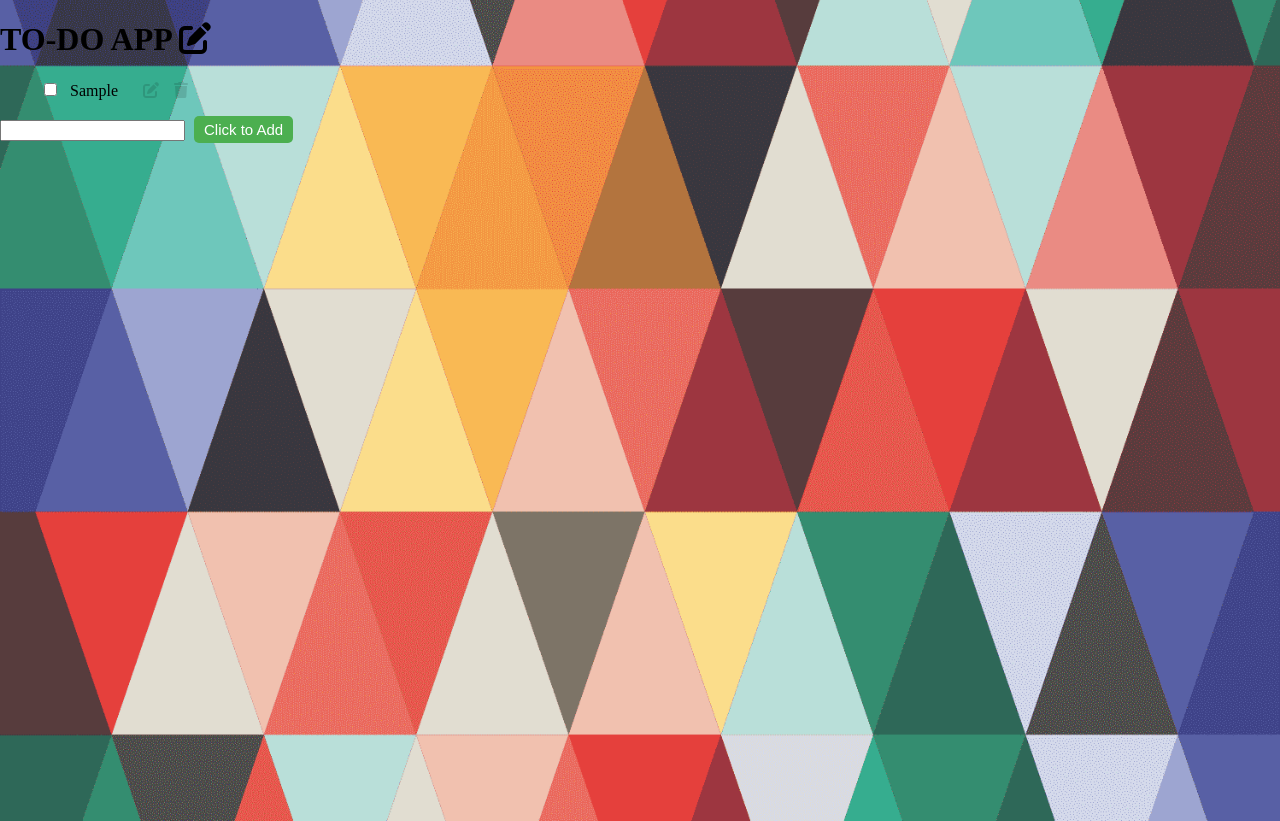
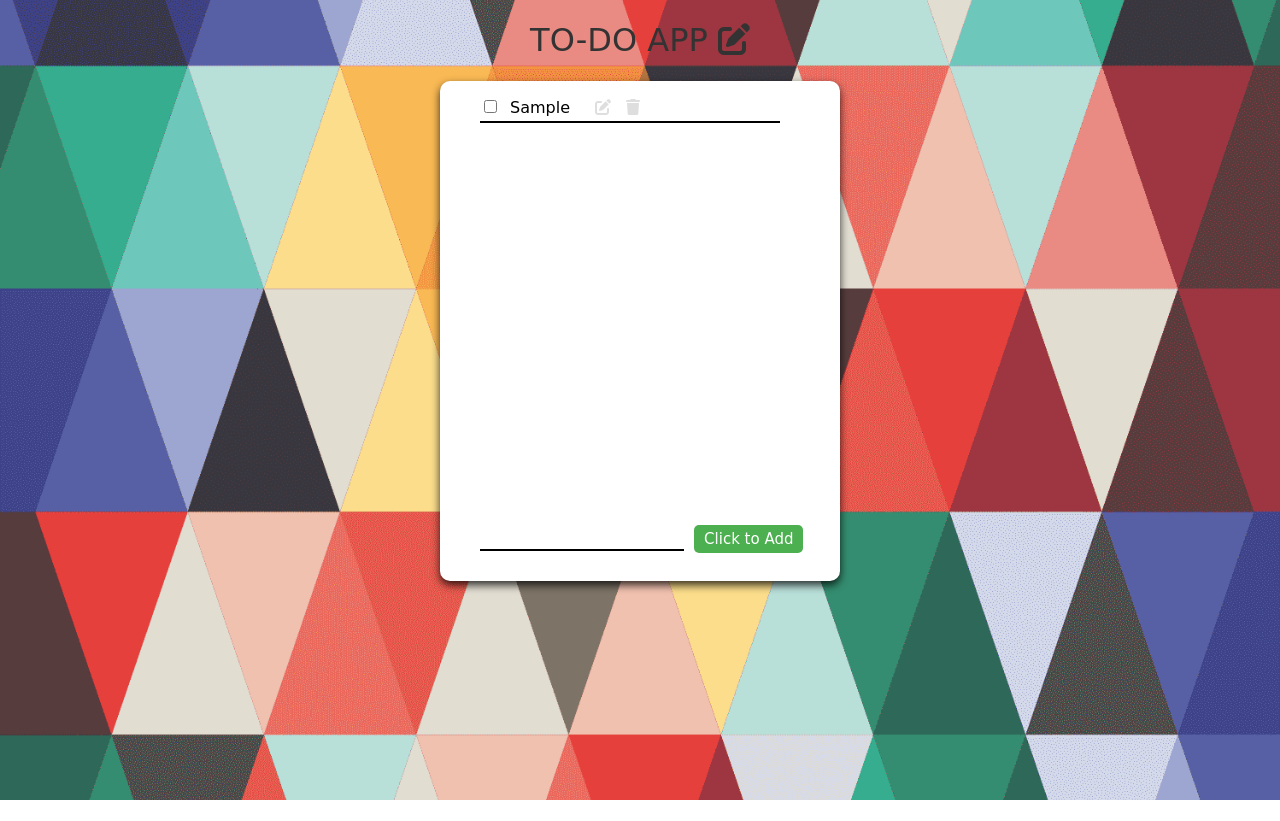
Before and after one commit to RhemaBassey/to-do-app, a plain HTML site: page index.html in a window 1280 px wide. Both pictures are taken after typing "Sample" into the empty fields and a click on the button "Click to Add". After the commit the page ends 800 px from the top, so only its background shows below. Drawn offline with Linux system fonts and the light colour scheme; a web font is replaced by a local one.

Commit message:
stylize to-do app

```diff
--- a/index.html
+++ b/index.html
@@ -6,30 +6,37 @@
     <title>To-Do App</title>
 
     <link rel="stylesheet" href="style.css" />
+    <link rel="preconnect" href="https://fonts.googleapis.com" />
+    <link rel="preconnect" href="https://fonts.gstatic.com" crossorigin />
+    <link
+      href="https://fonts.googleapis.com/css2?family=Shadows+Into+Light+Two&display=swap"
+      rel="stylesheet"
+    />
   </head>
   <body>
-    <h1>TO-DO APP <i class="fas fa-edit"></i></h1>
+    <h1 class="heading">TO-DO APP <i class="fas fa-edit"></i></h1>
 
     <!-- <i class="fas-light fas-pen-to-square"></i> -->
-
-
-
-    <div>
-
-      <ul id="taskList">
-
-      </ul>
+    <div class="card">
+      <div class="scroll-wrapper">
+        <div>
+          <ul id="taskList"></ul>
+        </div>
+      </div>
+      <div>
+        <form action="submit" id="inputSection" class="form">
+          <input type="text" class="underline-input" id="task" />
+          <button class="btn2">Click to Add</button>
+        </form>
+        <button id="deleteBtn" onclick="deleteItems()" class="hide"></button>
+      </div>
     </div>
 
+    <script src="index.js"></script>
 
-    <form action="submit" id="inputSection" class="form">
-      <input type="text" id="task"/>
-      <button class="btn2">Click to Add</button>
-    </form>
-      <button id="deleteBtn" onclick="deleteItems()" class="hide">Delete</button>
-
-    <script src="index.js"></script>
-    <script src="https://kit.fontawesome.com/69e9875501.js" crossorigin="anonymous"></script>
-
+    <script
+      src="https://kit.fontawesome.com/69e9875501.js"
+      crossorigin="anonymous"
+    ></script>
   </body>
 </html>
--- a/index.js
+++ b/index.js
@@ -37,7 +37,7 @@ document
     entry.innerHTML += `<li id="${index}"><input
       onclick="toggleCrossOut(${index})" type="checkbox"><span class="content">${
       task.value
-    }${sideIcons(index)}</span></li>`;
+    }${sideIcons(index)}</span><hr></li>`;
     // }
 
     task.value = "";
@@ -114,7 +114,7 @@ function editMode(index) {
   const content = getContent(index);
   uneditedText = content.innerText;
 
-  content.innerHTML = `<br><textarea>${content.innerText}</textarea>`;
+  content.innerHTML = `<br><textarea rows="4" cols="50">${content.innerText}</textarea>`;
 
     //Cancel button
     const cancelBtn = document.createElement("button");
@@ -146,9 +146,9 @@ function toggleCrossOut(n) {
   // this toggles the hide class, only if you go from 0 to 1 or 1 to 0
   if (crossedItems().length > 0) {
     deleteBtn.classList.remove("hide");
-    deleteBtn.innerHTML = `Delete (${
+    deleteBtn.innerHTML = `<i class="fas fa-trash"></i> (${
       crossedItems().length
-    }) <i class="fas fa-trash"></i>`;
+    })`;
   } else {
     deleteBtn.classList.add("hide");
   }
@@ -211,7 +211,10 @@ function popUpWindow(index) {
 function deleteItems(index) {
   if (index == null) {
     crossedItems().forEach(function (item) {
-      item.remove();
+      setTimeout(() => {
+        item.remove();
+      }, 1000);
+      item.classList.add("fade");
       deleteBtn.classList.add("hide");
     });
   } else {
--- a/style.css
+++ b/style.css
@@ -1,18 +1,17 @@
-
-
-#cancelPopup, .cancelBtn{
+#cancelPopup,
+.cancelBtn {
   background-color: #1e90ff;
 }
-#cancelPopup:hover, .cancelBtn:hover {
+#cancelPopup:hover,
+.cancelBtn:hover {
   background-color: #1a7bd9; /* Darker red on hover */
 }
 
-#cancelPopup:active, .cancelBtn:active{
+#cancelPopup:active,
+.cancelBtn:active {
   background-color: #1664b2; /* Even darker red on click */
   transform: scale(0.98); /* Slightly shrink on click */
 }
-
-
 
 #deletePopup {
   background-color: #e63946; /* Red background */
@@ -27,25 +26,64 @@
   transform: scale(0.98); /* Slightly shrink on click */
 }
 
+.card{
+  background-color: #ffffff;      /* White card background */
+  border-radius: 10px;            /* Rounded corners */
+  box-shadow: 0 4px 8px rgba(0, 0, 0, 0.8); /* Soft shadow */
+  overflow:hidden;               /* Rounded corners for images */
+  height: 500px;
+   width: 400px;                   /* Fixed width for cards */
+  display: flex;
+  flex-direction: column;         /* Stack content vertically */
+  transition: transform 0.3s;     /* Smooth hover effect */
+  box-sizing: border-box;
+}
 
+.scroll-wrapper {
+  height: 100%;                      /* Allows the inner content to scroll */
+  overflow-y: auto;                  /* Apply scrolling only to this wrapper */
+}
+
+.content:hover {
+  color: #4caf50;
+}
 
 .crossed-out {
   text-decoration: line-through;
+  color: blue;
 }
+.crossed-out:hover {
+  color: blue;
+}
+
 .form {
   display: inline-block;
+}
+.fade{
+  opacity: 0;
 }
 .hide {
   display: none;
 }
 
+.heading {
+  color: #333;
+  display: inline;
+}
+
+.heading:hover {
+  color: #4caf50;
+}
+
 .icon {
   opacity: 0.125;
   padding-left: 15px;
+  color: black;
 }
 
 .icon:hover {
   opacity: 1;
+  color: #4caf50;
 }
 
 /* Popup styling */
@@ -73,6 +111,23 @@
   border-radius: 8px;
 }
 
+.underline-input {
+  border: none;                  /* Remove default border */
+  border-bottom: 2px solid #000; /* Add bottom border to make it a line */
+  outline: none;                 /* Remove outline when focused */
+  background-color: transparent; /* Transparent background */
+  margin-top: 20px;                /* Adjust padding for spacing */
+  margin-left: 40px;
+  margin-bottom: 30px;
+  font-size: 16px;               /* Optional: adjust font size */
+}
+
+/* Change line color on focus */
+.underline-input:focus {
+  border-bottom-color: #007bff;  /* Change the color to your desired focus color */
+}
+
+
 /* Close button styling */
 .close {
   position: absolute;
@@ -84,37 +139,47 @@
   padding-right: 10px;
 }
 
-html, body {
-    height: 100%;                  /* Ensures html and body fill the viewport */
-    margin: 0;                     /* Removes default margin */
-    padding: 0;                    /* Removes default padding */
-  }
+html,
+body {
+  height: 100%; /* Ensures html and body fill the viewport */
+  margin: 0; /* Removes default margin */
+  padding: 0; /* Removes default padding */
+}
 
-body{
-    background-image: url('images/bg.png'); /* Replace with your image path */
-    background-size: cover;          /* Scales the image to cover the entire background */
-    background-position: center;     /* Centers the image */
-    background-repeat: no-repeat;    /* Prevents the image from repeating */
-    /* display: flex;
-flex-direction: column;
-align-items: center; */
+body {
+  background-image: url("images/bg.png"); /* Replace with your image path */
+  background-size: cover; /* Scales the image to cover the entire background */
+  background-position: center; /* Centers the image */
+  background-repeat: no-repeat; /* Prevents the image from repeating */
+  display: flex;
+  flex-wrap: wrap;
+  flex-direction: column;
+  align-items: center;
 }
+
+* {
+  font-family: "Shadows Into Light Two", cursive;
+  font-weight: 400;
+  font-style: normal;
+}
+
+
 span {
   padding-left: 10px;
 }
 li {
   list-style-type: none;
   /* display: inline-block; */
-  max-width: 200px;
+  max-width: 280px;
   /* background-color: green; */
   overflow: hidden;
   padding-right: 20px;
+  transition: opacity 0.5s ease-in-out; /* Transition applied to opacity */
 }
 
 .content button {
   padding: 5px 20px;
   margin: 4px 6px 10px;
-
 }
 
 button {
@@ -140,6 +205,11 @@ button:active {
   transform: scale(0.98);
 }
 
+hr{
+  border: 1px solid black;
+  margin: 4px -100%;
+}
+
 /*
 li:hover{
     color: red;
```
